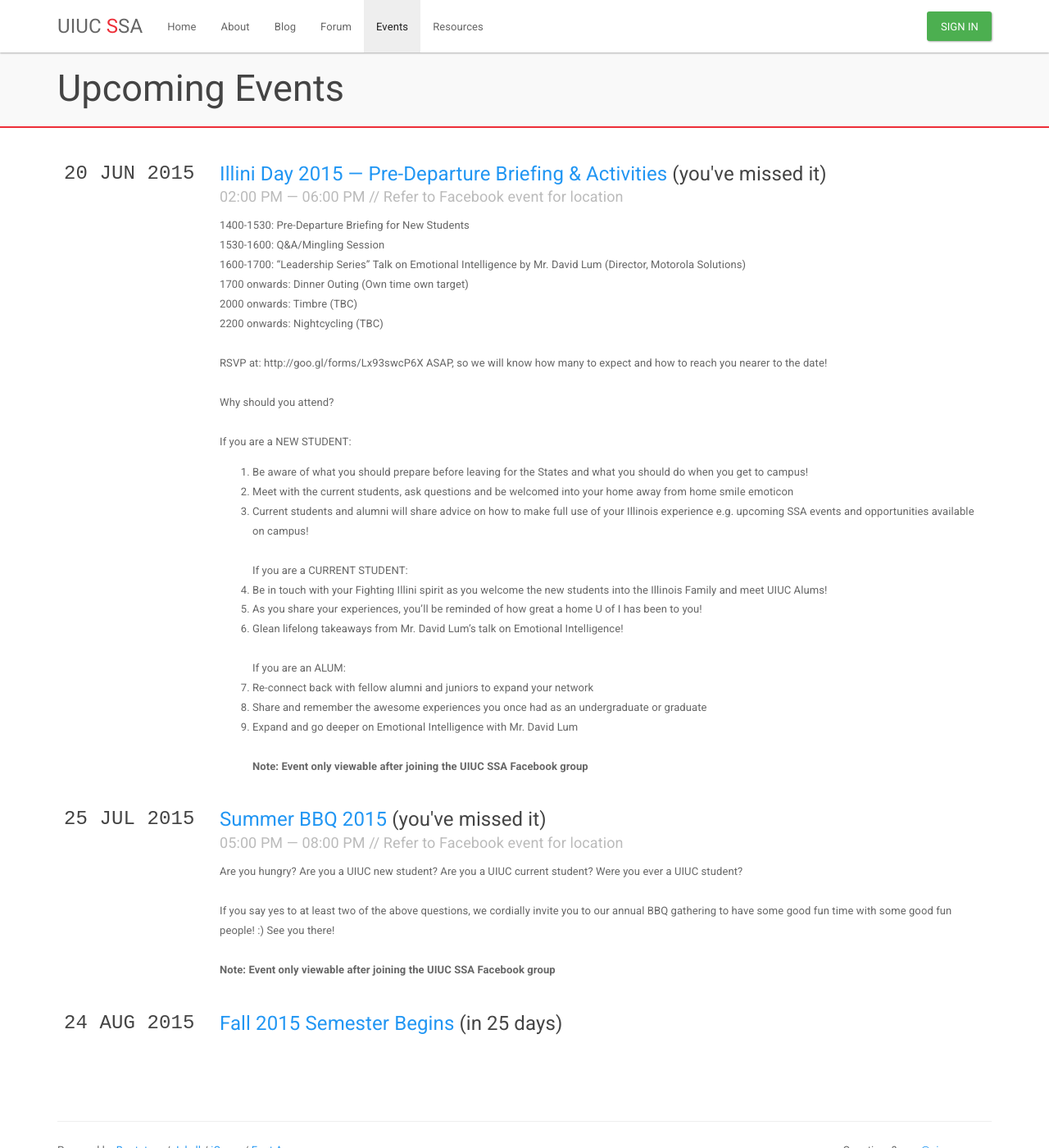
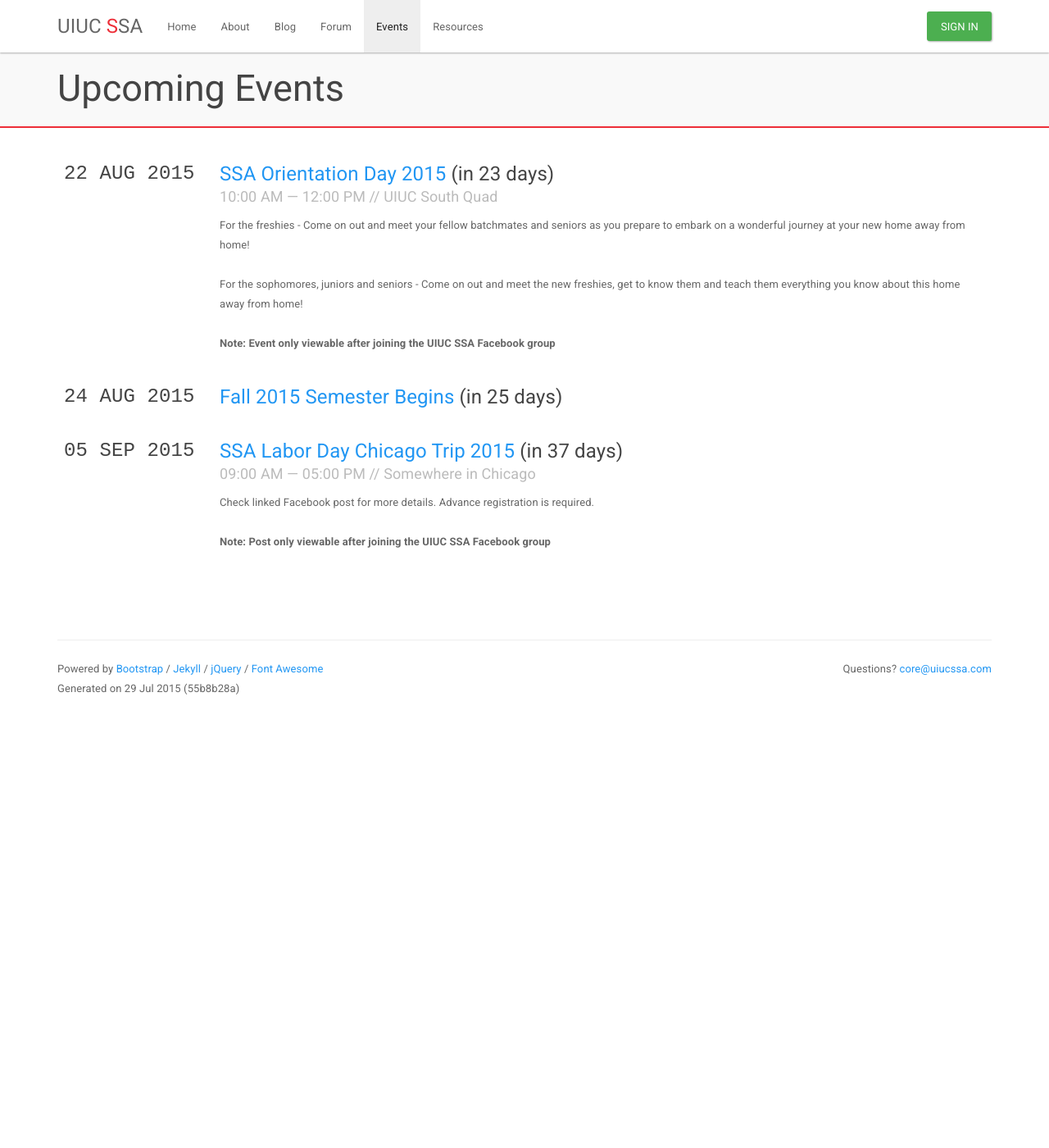
Before and after one commit to uiucssa/uiucssa.github.io, a Jekyll site: the page built from events.html, in a window 1280 px wide and 1400 px high. Shown: the whole window at 82% size. Built offline with Jekyll 4.4.1, drawn with Linux system fonts in a browser that asks for light colours.

Commit message:
Updated list of upcoming events

```diff
--- a/_data/events.yml
+++ b/_data/events.yml
@@ -1,54 +1,80 @@
-- id: 1
-  name: Illini Day 2015 &mdash; Pre-Departure Briefing & Activities
-  date: 2015-06-20
-  start_time: 2015-06-20T14:00:00+08:00
-  end_time: 2015-06-20T18:00:00+08:00
-  location: Refer to Facebook event for location
+# - id: 1
+#   name: Illini Day 2015 &mdash; Pre-Departure Briefing & Activities
+#   date: 2015-06-20
+#   start_time: 2015-06-20T14:00:00+08:00
+#   end_time: 2015-06-20T18:00:00+08:00
+#   location: Refer to Facebook event for location
+#   description: |
+#     1400-1530: Pre-Departure Briefing for New Students
+#     1530-1600: Q&A/Mingling Session
+#     1600-1700: “Leadership Series” Talk on Emotional Intelligence by Mr. David Lum (Director, Motorola Solutions)
+#     1700 onwards: Dinner Outing (Own time own target)
+#     2000 onwards: Timbre (TBC)
+#     2200 onwards: Nightcycling (TBC)
+#
+#     RSVP at: http://goo.gl/forms/Lx93swcP6X ASAP, so we will know how many to expect and how to reach you nearer to the date!
+#
+#     Why should you attend?
+#
+#     If you are a NEW STUDENT:
+#     1.  Be aware of what you should prepare before leaving for the States and what you should do when you get to campus!
+#     2.  Meet with the current students, ask questions and be welcomed into your home away from home smile emoticon
+#     3.  Current students and alumni will share advice on how to make full use of your Illinois experience e.g. upcoming SSA events and opportunities available on campus!
+#
+#     If you are a CURRENT STUDENT:
+#     1.  Be in touch with your Fighting Illini spirit as you welcome the new students into the Illinois Family and meet UIUC Alums!
+#     2.  As you share your experiences, you’ll be reminded of how great a home U of I has been to you!
+#     3.  Glean lifelong takeaways from Mr. David Lum’s talk on Emotional Intelligence!
+#
+#     If you are an ALUM:
+#     1.  Re-connect back with fellow alumni and juniors to expand your network
+#     2.  Share and remember the awesome experiences you once had as an undergraduate or graduate
+#     3.  Expand and go deeper on Emotional Intelligence with Mr. David Lum
+#
+#     **Note: Event only viewable after joining the UIUC SSA Facebook group**
+#   url: https://www.facebook.com/events/923524331044839/
+#
+# - id: 2
+#   name: Summer BBQ 2015
+#   date: 2015-07-25
+#   start_time: 2015-07-25T17:00:00+08:00
+#   end_time: 2015-07-25T20:00:00+08:00
+#   location: Refer to Facebook event for location
+#   description: |
+#     Are you hungry? Are you a UIUC new student? Are you a UIUC current student? Were you ever a UIUC student?
+#
+#     If you say yes to at least two of the above questions, we cordially invite you to our annual BBQ gathering to have some good fun time with some good fun people! :) See you there!
+#
+#     <strong>Note: Event only viewable after joining the UIUC SSA Facebook group</strong>
+#   url: https://www.facebook.com/events/828101997267138/
+
+- id: 3
+  name: SSA Orientation Day 2015
+  date: 2015-08-22
+  start_time: 2015-08-22T10:00:00-05:00
+  end_time: 2015-08-22T12:00:00-05:00
+  location: UIUC South Quad
   description: |
-    1400-1530: Pre-Departure Briefing for New Students
-    1530-1600: Q&A/Mingling Session
-    1600-1700: “Leadership Series” Talk on Emotional Intelligence by Mr. David Lum (Director, Motorola Solutions)
-    1700 onwards: Dinner Outing (Own time own target)
-    2000 onwards: Timbre (TBC)
-    2200 onwards: Nightcycling (TBC)
+    For the freshies - Come on out and meet your fellow batchmates and seniors as you prepare to embark on a wonderful journey at your new home away from home!
 
-    RSVP at: http://goo.gl/forms/Lx93swcP6X ASAP, so we will know how many to expect and how to reach you nearer to the date!
-
-    Why should you attend?
-
-    If you are a NEW STUDENT:
-    1.  Be aware of what you should prepare before leaving for the States and what you should do when you get to campus!
-    2.  Meet with the current students, ask questions and be welcomed into your home away from home smile emoticon
-    3.  Current students and alumni will share advice on how to make full use of your Illinois experience e.g. upcoming SSA events and opportunities available on campus!
-
-    If you are a CURRENT STUDENT:
-    1.  Be in touch with your Fighting Illini spirit as you welcome the new students into the Illinois Family and meet UIUC Alums!
-    2.  As you share your experiences, you’ll be reminded of how great a home U of I has been to you!
-    3.  Glean lifelong takeaways from Mr. David Lum’s talk on Emotional Intelligence!
-
-    If you are an ALUM:
-    1.  Re-connect back with fellow alumni and juniors to expand your network
-    2.  Share and remember the awesome experiences you once had as an undergraduate or graduate
-    3.  Expand and go deeper on Emotional Intelligence with Mr. David Lum
-
-    **Note: Event only viewable after joining the UIUC SSA Facebook group**
-  url: https://www.facebook.com/events/923524331044839/
-
-- id: 2
-  name: Summer BBQ 2015
-  date: 2015-07-25
-  start_time: 2015-07-25T17:00:00+08:00
-  end_time: 2015-07-25T20:00:00+08:00
-  location: Refer to Facebook event for location
-  description: |
-    Are you hungry? Are you a UIUC new student? Are you a UIUC current student? Were you ever a UIUC student?
-
-    If you say yes to at least two of the above questions, we cordially invite you to our annual BBQ gathering to have some good fun time with some good fun people! :) See you there!
+    For the sophomores, juniors and seniors - Come on out and meet the new freshies, get to know them and teach them everything you know about this home away from home!
 
     <strong>Note: Event only viewable after joining the UIUC SSA Facebook group</strong>
-  url: https://www.facebook.com/events/828101997267138/
+  url: https://www.facebook.com/events/153838484947511/
 
-- id: 3
+- id: 4
   name: Fall 2015 Semester Begins
   date: 2015-08-24
   url: http://senate.illinois.edu/ep0942.html
+
+- id: 5
+  name: SSA Labor Day Chicago Trip 2015
+  date: 2015-09-05
+  start_time: 2015-09-05T09:00:00-05:00
+  end_time: 2015-09-06T17:00:00-05:00
+  location: Somewhere in Chicago
+  description: |
+    Check linked Facebook post for more details. Advance registration is required.
+
+    <strong>Note: Post only viewable after joining the UIUC SSA Facebook group</strong>
+  url: https://www.facebook.com/groups/uiucssa/permalink/906705502728743/
```
